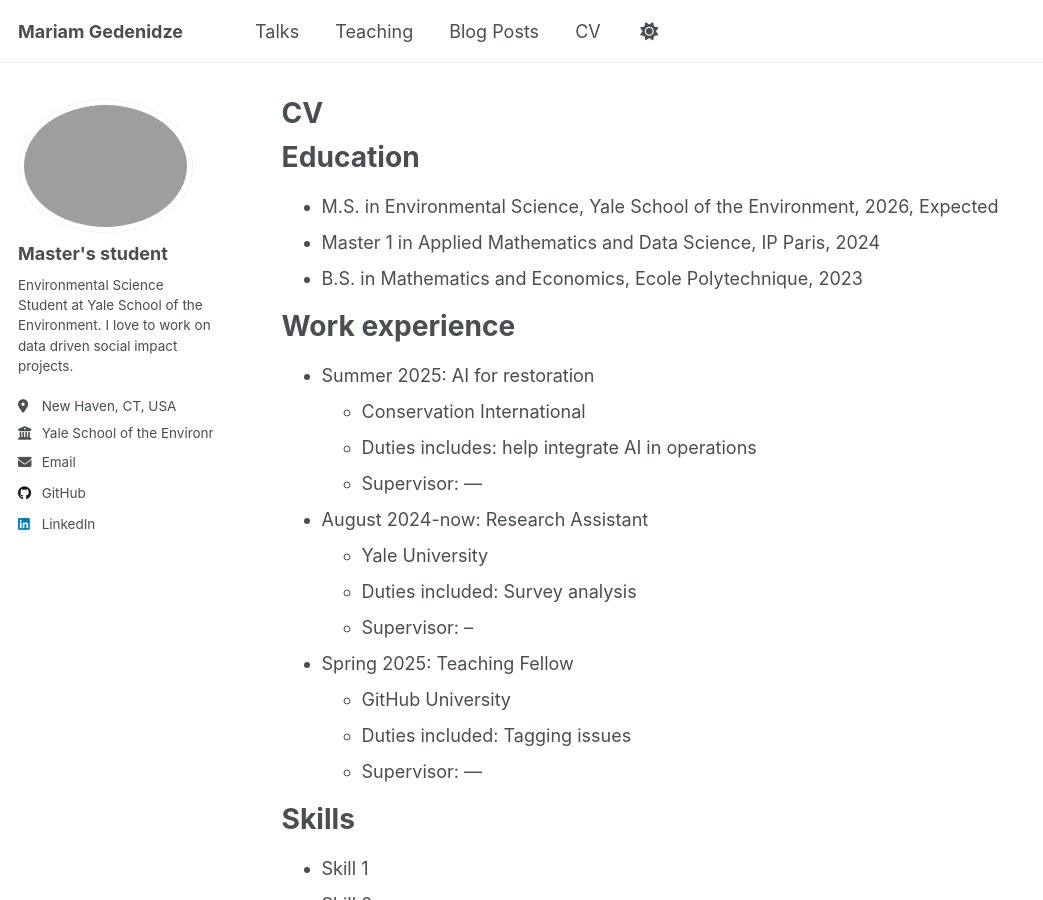
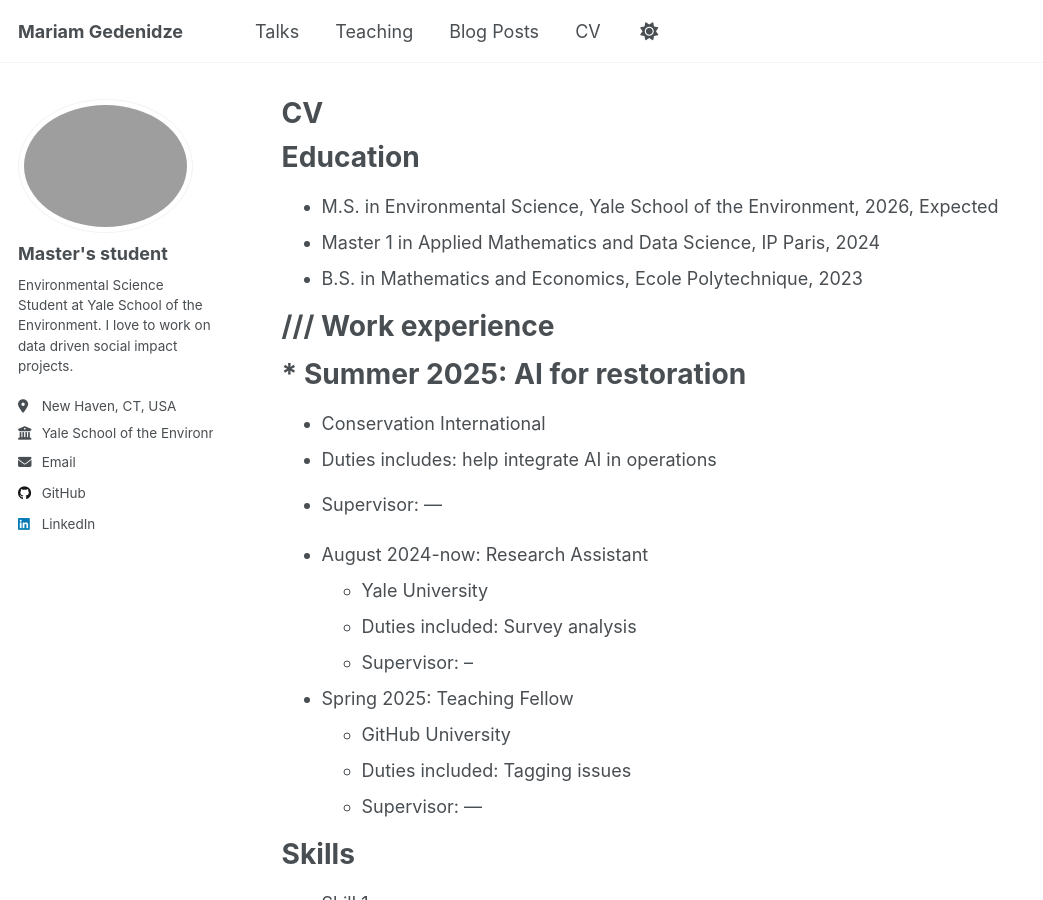
Before and after one commit to MariamGed/MariamGed.github.io, a Jekyll site: the page built from _pages/cv.md, in a window 1280 px wide and 900 px high. Shown: the whole window, without its empty margins (0-1043 px from the left). Built offline with Jekyll 4.4.1, drawn with Linux system fonts in a browser that asks for light colours.

Commit message:
Update: trying commenting cv.md

```diff
--- a/_pages/cv.md
+++ b/_pages/cv.md
@@ -15,9 +15,9 @@ Education
 * Master 1 in Applied Mathematics and Data Science, IP Paris, 2024
 * B.S. in Mathematics and Economics, Ecole Polytechnique, 2023
 
-Work experience
+/// Work experience
 ======
-* Summer 2025: AI for restoration
+# * Summer 2025: AI for restoration
   * Conservation International
   * Duties includes: help integrate AI in operations
   * Supervisor: ---
```
